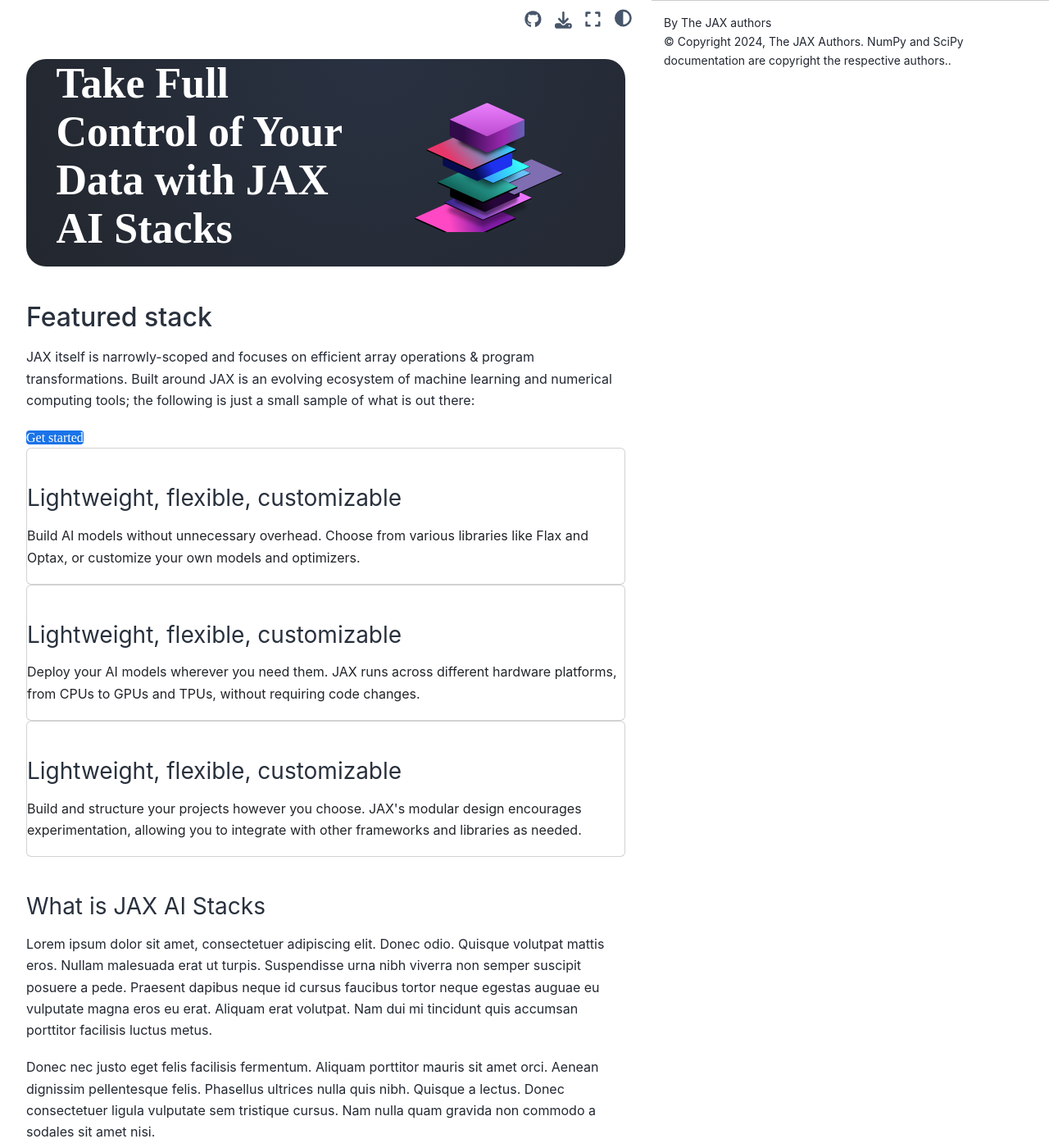
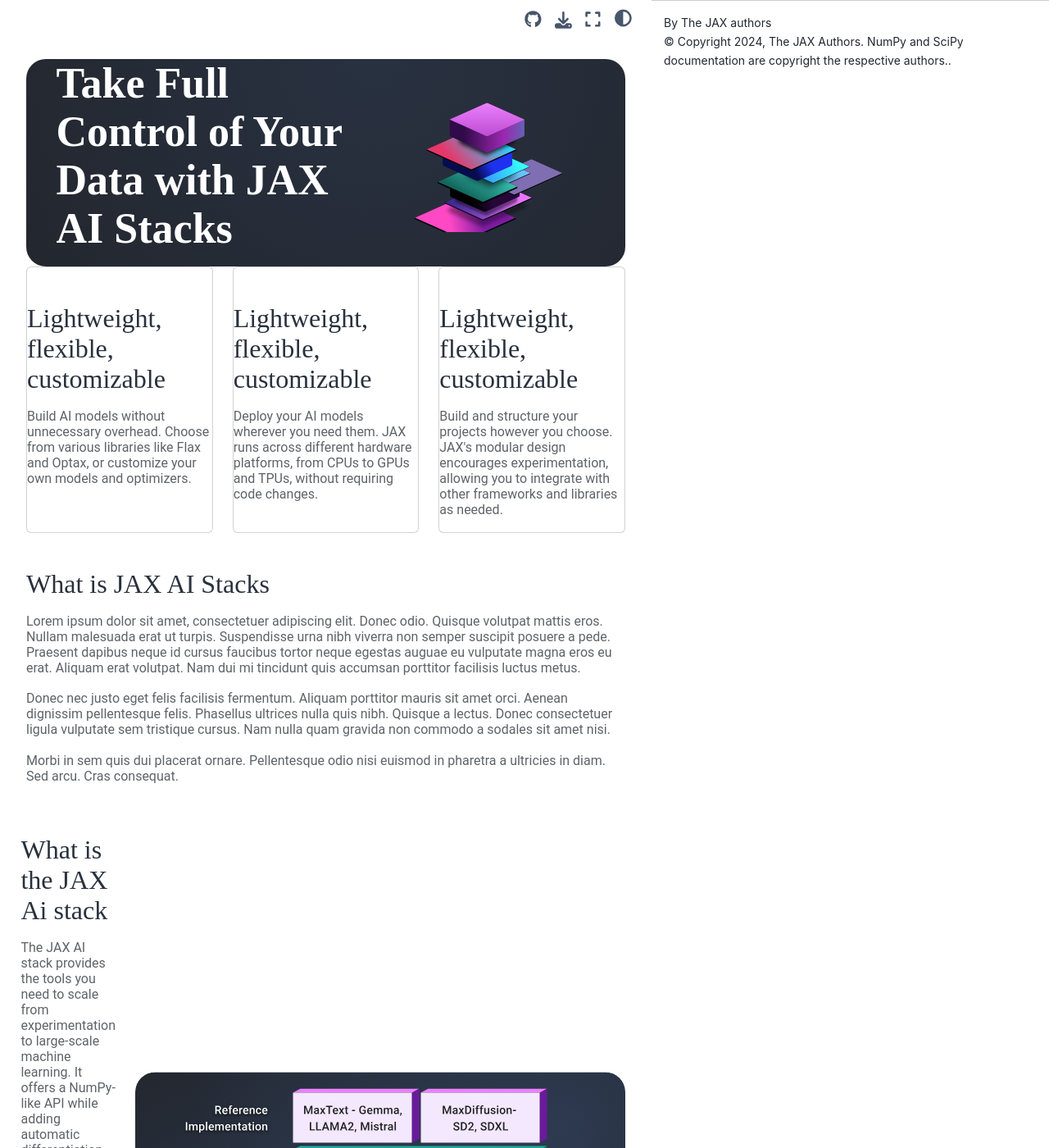
Before and after one commit to barnesjoseph/jax-ai-stacks, a Sphinx documentation site: the page built from docs/source/index.rst, in a window 1280 px wide and 1400 px high. Shown: the whole window at 82% size. Built offline with Sphinx 7.4.7 and the Sphinx Book theme 1.1.4, drawn with Linux system fonts in a browser that asks for light colours.

Commit message:
Adds basic styling

```diff
--- a/docs/source/_static/css/custom.css
+++ b/docs/source/_static/css/custom.css
@@ -46,7 +46,7 @@
     }
 }
 
-/* Page styles */
+/* -------------- Page styles ---------------- */
 .doc-body {
     display: flex;
     flex-direction: column;
@@ -78,3 +78,30 @@
     color: white;
     font: 500 16px 'Google Sans';
 }
+
+.three-up {
+    display: grid;
+    grid: auto-flow / 1fr 1fr 1fr;
+    gap: 24px;
+}
+
+.doc-body h3 {
+    font: 500 32px 'Google Sans';
+}
+
+.doc-body p,
+.doc-body ul {
+    font: 400 16px 'Roboto';
+    color: #5F6368;
+}
+
+.image-section {
+    display: flex;
+    flex-direction: row;
+    justify-content: space-between;
+    gap: 24px;
+}
+
+.image-section.image-right {
+    flex-direction: row-reverse;
+}
--- a/docs/source/index.html
+++ b/docs/source/index.html
@@ -3,12 +3,7 @@
         <h1>Take Full Control of Your Data with JAX AI Stacks</h1>
         <img src="./_static/images/hero.svg" class="hero-image">
     </section>
-    <section class="stacks">
-        <h2>Featured stack</h2>
-        <p>JAX itself is narrowly-scoped and focuses on efficient array operations & program transformations. Built around JAX is an evolving ecosystem of machine learning and numerical computing tools; the following is just a small sample of what is out there:</p>
-        <a class="button button-primary" href="/">Get started</a>
-    </section>
-    <section class="3-up">
+    <section class="three-up">
         <div class="card">
             <h3>Lightweight, flexible, customizable</h3>
             <p>Build AI models without unnecessary overhead. Choose from various libraries like Flax and Optax, or customize your own models and optimizers.</p>
```
